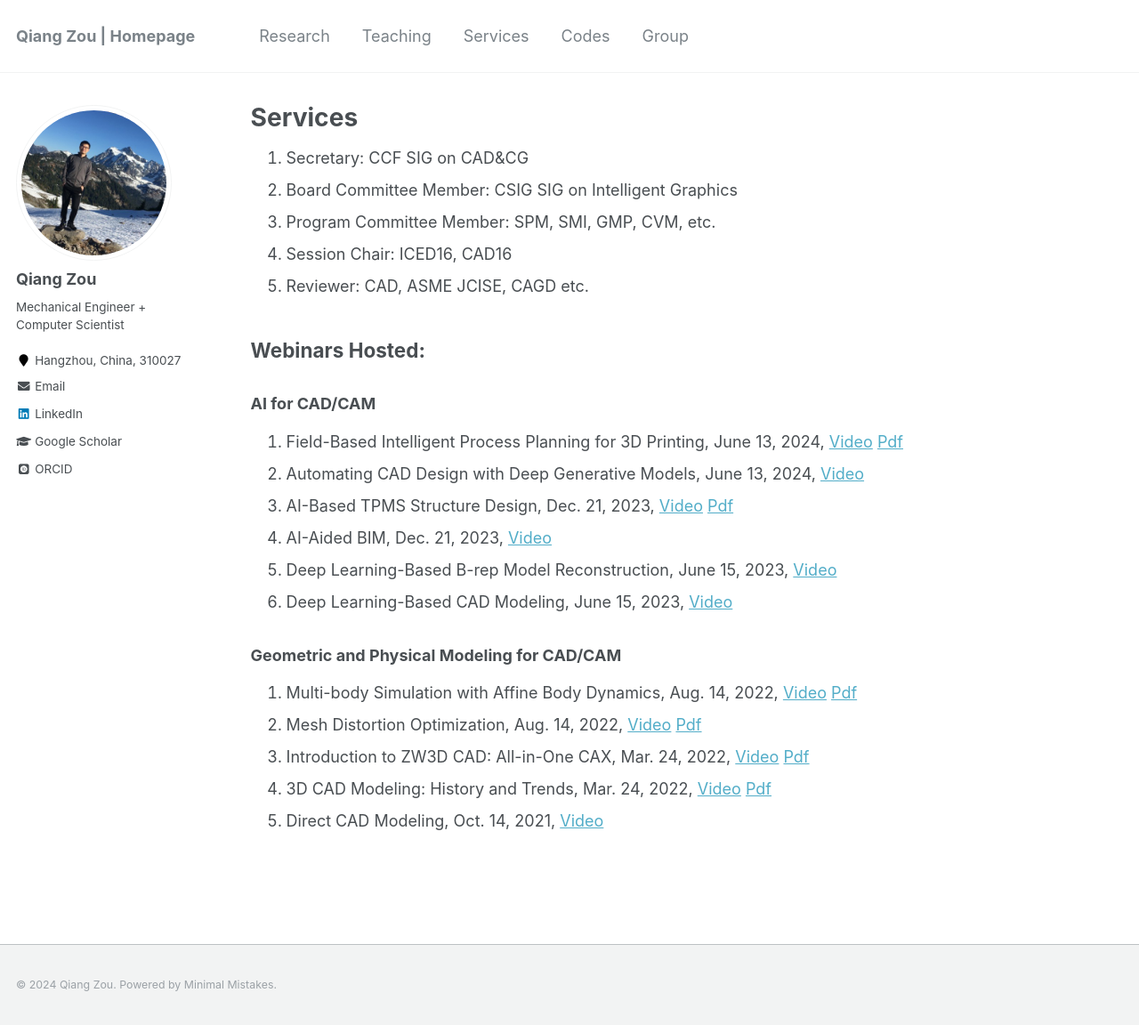
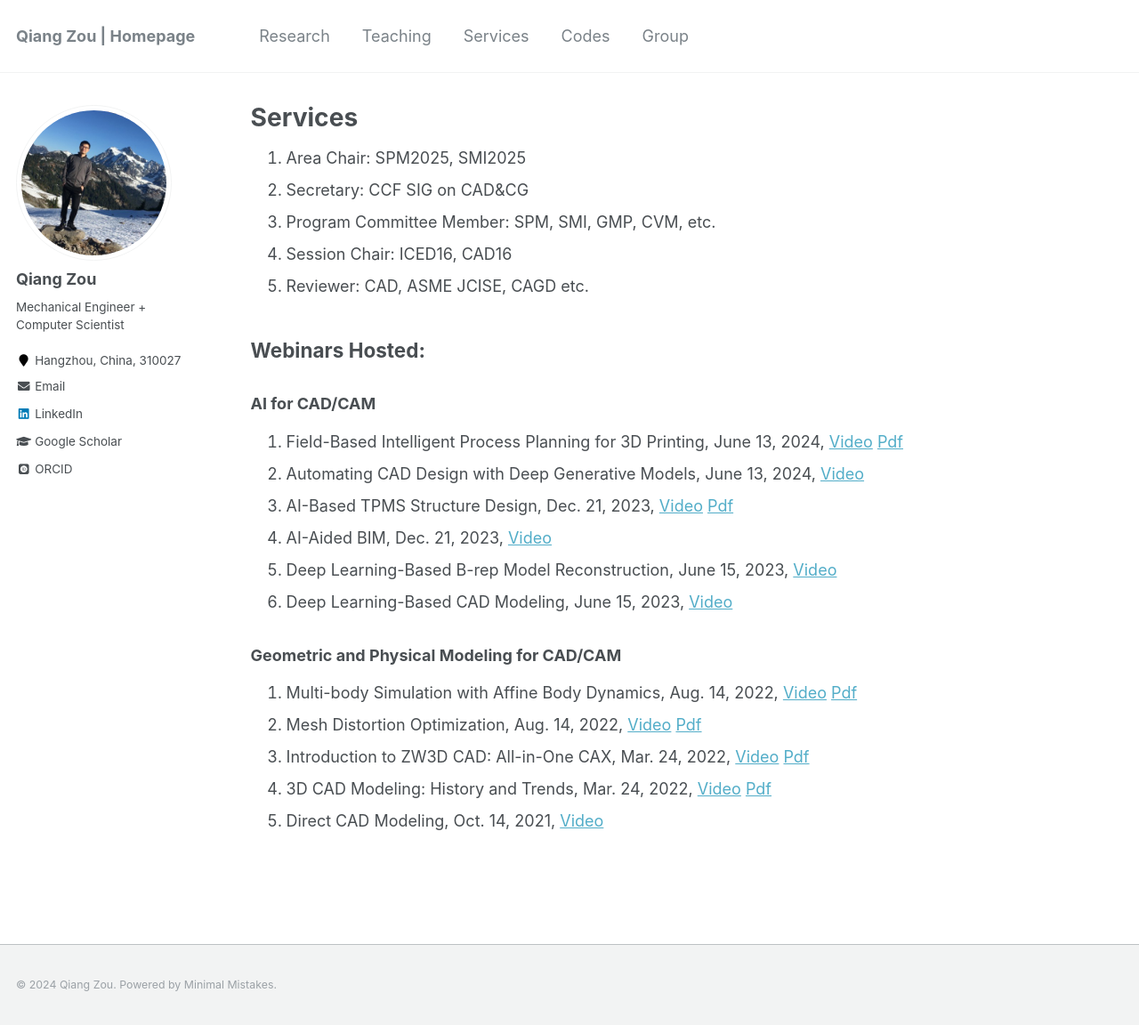
Before and after one commit to Qiang-Zou/Qiang-Zou.github.io, a Jekyll site: the page built from _pages/services.md, in a window 1280 px wide and 1152 px high. Shown: the whole window at 89% size. Built offline with Jekyll 4.4.1, drawn with Linux system fonts in a browser that asks for light colours; some web fonts are replaced.

Commit message:
Update services.md

```diff
--- a/_pages/services.md
+++ b/_pages/services.md
@@ -5,8 +5,8 @@ permalink: /services/
 author_profile: true
 ---
 
+1. Area Chair: SPM2025, SMI2025
 1. Secretary: CCF SIG on CAD&CG
-1. Board Committee Member: CSIG SIG on Intelligent Graphics
 1. Program Committee Member: SPM, SMI, GMP, CVM, etc.
 1. Session Chair: ICED16, CAD16
 1. Reviewer: CAD, ASME JCISE, CAGD etc.
```
